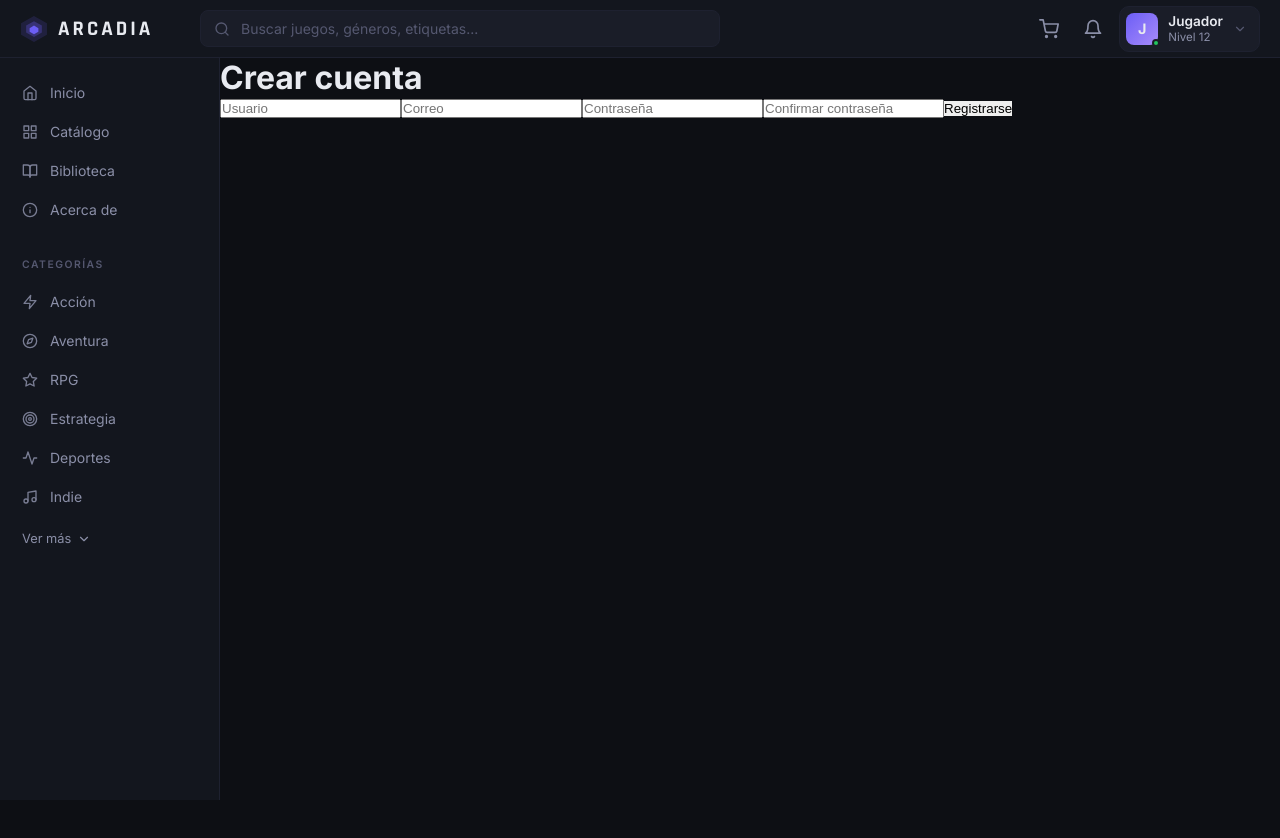
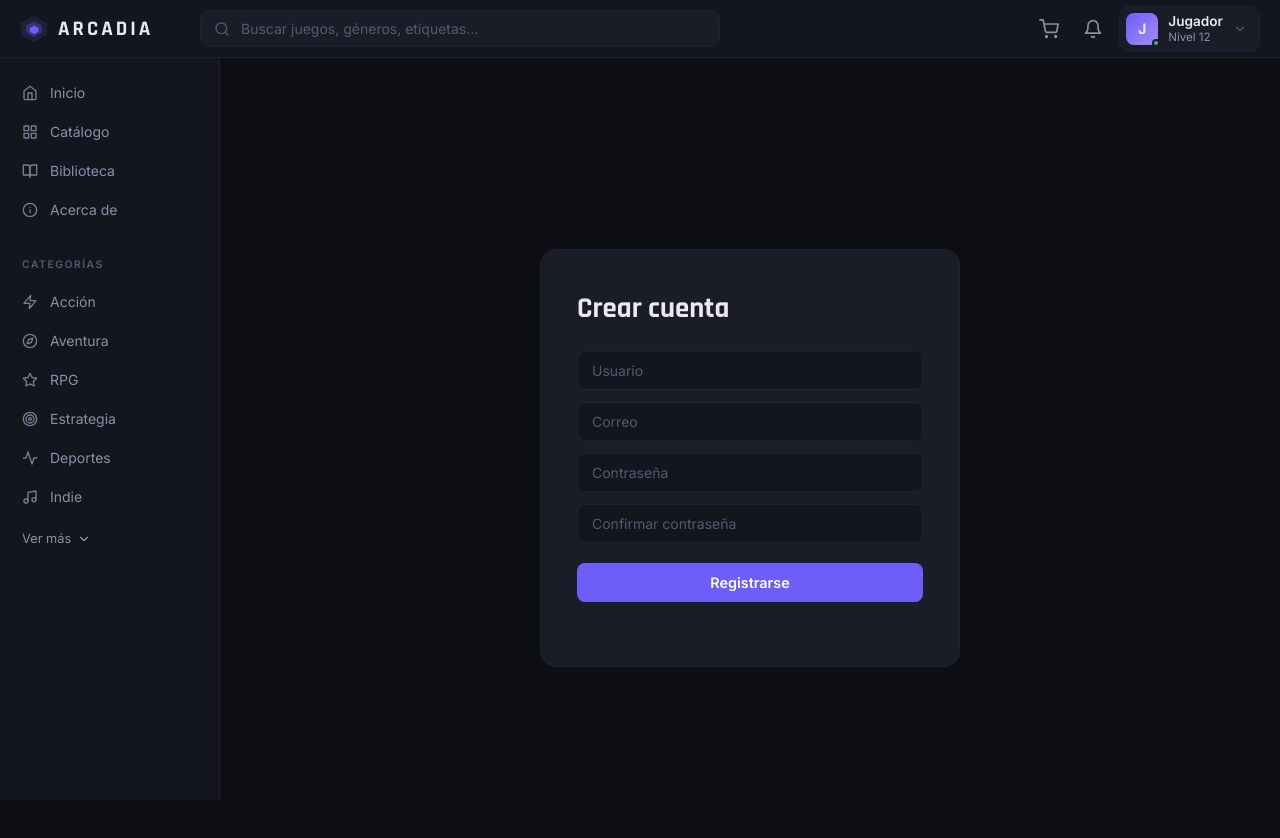
Before and after one commit to Onlinebusinessfy/Arcadia, a React (Vite) app: page /register in a window 1280 px wide. Shown: the top 838 px of the page. Before the commit the page ends 800 px from the top, so only its background shows below. Built offline with nearby package versions, Linux system fonts and the light colour scheme.

Commit message:
Actualizacion de vistas de login y register

```diff
--- a/src/pages/login/Login.css
+++ b/src/pages/login/Login.css
@@ -0,0 +1,84 @@
+.login-page {
+    min-height: 100vh;
+    display: flex;
+    align-items: center;
+    justify-content: center;
+    padding-bottom: 80px;
+    background: var(--bg-primary);
+}
+
+.login-card {
+    background: var(--bg-card);
+    border: 1px solid var(--border);
+    border-radius: 16px;
+    padding: 40px 36px;
+    width: 100%;
+    max-width: 420px;
+    display: flex;
+    flex-direction: column;
+    gap: 24px;
+}
+
+.login-title {
+    font-family: 'Rajdhani', sans-serif;
+    font-size: 2rem;
+    font-weight: 700;
+    color: var(--accent);
+    text-align: center;
+}
+
+.login-form {
+    display: flex;
+    flex-direction: column;
+    gap: 12px;
+}
+
+.login-field {
+    display: flex;
+    flex-direction: column;
+    gap: 6px;
+}
+
+.login-field label {
+    font-size: 0.8rem;
+    font-weight: 600;
+    color: var(--text-secondary);
+}
+
+.login-field input {
+    padding: 10px 14px;
+    background: var(--bg-secondary);
+    border: 1px solid var(--border);
+    border-radius: 8px;
+    color: var(--text-primary);
+    font-size: 0.875rem;
+    font-family: 'Inter', sans-serif;
+    transition: border-color 0.2s;
+}
+
+.login-field input:focus {
+    outline: none;
+    border-color: var(--accent);
+}
+
+.login-error {
+    font-size: 0.8rem;
+    color: #e05252;
+    text-align: center;
+}
+
+.login-form button {
+    margin-top: 8px;
+    padding: 11px;
+    background: var(--accent);
+    color: white;
+    border-radius: 8px;
+    font-size: 0.9rem;
+    font-weight: 600;
+    font-family: 'Inter', sans-serif;
+    transition: background 0.2s;
+}
+
+.login-form button:hover {
+    background: var(--accent-hover);
+}
--- a/src/pages/login/Login.jsx
+++ b/src/pages/login/Login.jsx
@@ -1,5 +1,6 @@
 import { useState } from "react";
 import authService from "../../services/authService";
+import './Login.css'
 
 function Login() {
     const [username, setUsername] = useState("");
@@ -32,12 +33,13 @@ function Login() {
     };
 
     return (
-        <div>
-            <h1>Arcadia</h1>
+        <div className="login-page">
+            <div className="login-card">
+                <h1 className="login-title">Arcadia</h1>
 
-            <form onSubmit={handleLogin}>
+                <form className="login-form" onSubmit={handleLogin}>
 
-                <div>
+                    <div className="login-field">
                         <label>Usuario</label>
                         <input
                             type="text"
@@ -47,7 +49,7 @@ function Login() {
                         />
                     </div>
 
-                <div>
+                    <div className="login-field">
                         <label>Contraseña</label>
                         <input
                             type="password"
@@ -57,7 +59,7 @@ function Login() {
                         />
                     </div>
 
-                {error && <p>{error}</p>}
+                    {error && <p className="login-error">{error}</p>}
 
                     <button type="submit">
                         Iniciar sesión
@@ -65,6 +67,7 @@ function Login() {
 
                 </form>
             </div>
+        </div>
     );
 }
 
--- a/src/pages/register/Register.css
+++ b/src/pages/register/Register.css
@@ -0,0 +1,75 @@
+.register-page {
+    min-height: 100vh;
+    display: flex;
+    align-items: center;
+    justify-content: center;
+    background: var(--bg-primary);
+}
+
+.register-card {
+    background: var(--bg-card);
+    border: 1px solid var(--border);
+    border-radius: 16px;
+    padding: 40px 36px;
+    width: 100%;
+    max-width: 420px;
+    display: flex;
+    flex-direction: column;
+    gap: 24px;
+}
+
+.register-card h1 {
+    font-family: 'Rajdhani', sans-serif;
+    font-size: 1.8rem;
+    font-weight: 700;
+    color: var(--text-primary);
+}
+
+.register-form {
+    display: flex;
+    flex-direction: column;
+    gap: 12px;
+}
+
+.register-form input {
+    width: 100%;
+    padding: 10px 14px;
+    background: var(--bg-secondary);
+    border: 1px solid var(--border);
+    border-radius: 8px;
+    color: var(--text-primary);
+    font-size: 0.875rem;
+    font-family: 'Inter', sans-serif;
+    transition: border-color 0.2s;
+}
+
+.register-form input::placeholder {
+    color: var(--text-muted);
+}
+
+.register-form input:focus {
+    outline: none;
+    border-color: var(--accent);
+}
+
+.register-form button {
+    margin-top: 8px;
+    padding: 11px;
+    background: var(--accent);
+    color: white;
+    border-radius: 8px;
+    font-size: 0.9rem;
+    font-weight: 600;
+    font-family: 'Inter', sans-serif;
+    transition: background 0.2s;
+}
+
+.register-form button:hover {
+    background: var(--accent-hover);
+}
+
+.register-message {
+    font-size: 0.85rem;
+    color: var(--text-secondary);
+    text-align: center;
+}
--- a/src/pages/register/Register.jsx
+++ b/src/pages/register/Register.jsx
@@ -1,5 +1,6 @@
 import { useState } from "react";
 import authService from "../../services/authService";
+import './Register.css'
 
 function Register() {
     const [formData, setFormData] = useState({
@@ -32,10 +33,11 @@ function Register() {
     };
 
     return (
-        <div>
+        <div className="register-page">
+            <div className="register-card">
                 <h1>Crear cuenta</h1>
 
-            <form onSubmit={handleRegister}>
+                <form className="register-form" onSubmit={handleRegister}>
 
                     <input
                         name="username"
@@ -70,8 +72,8 @@ function Register() {
 
                 </form>
 
-            <p>{message}</p>
-
+                <p className="register-message">{message}</p>
+            </div>
         </div>
     );
 }
```
Lines whose indentation alone changed are shown as unchanged.
